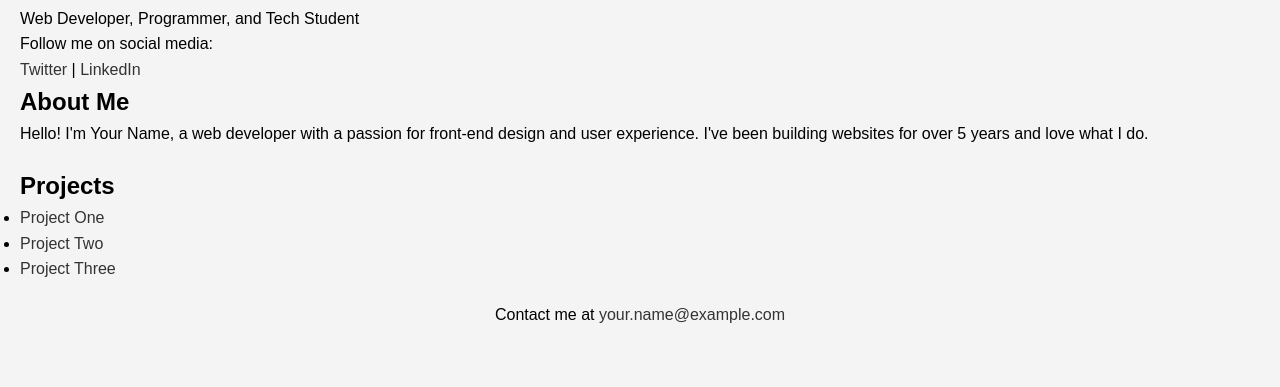
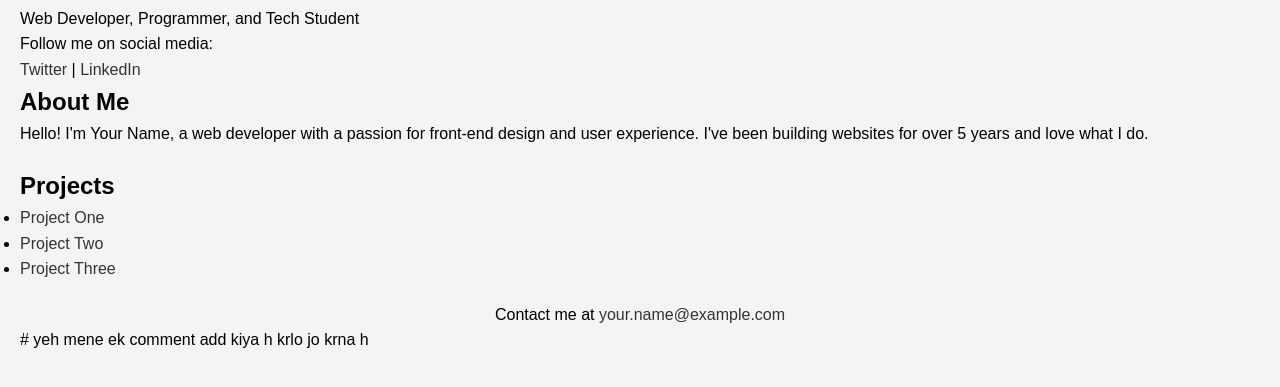
Before and after one commit to intelproi7/learninggit, a plain HTML site: page index.html in a window 1280 px wide. Shown: the part 101-488 px from the top of the page. Drawn offline with Linux system fonts and the light colour scheme.

Commit message:
on the testing branch commit

```diff
--- a/index.html
+++ b/index.html
@@ -43,3 +43,4 @@
   </footer>
 </body>
 </html>
+# yeh mene ek comment add kiya h krlo jo krna h
```
